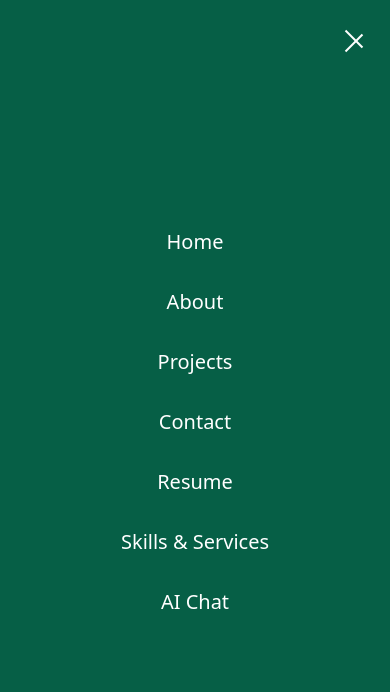
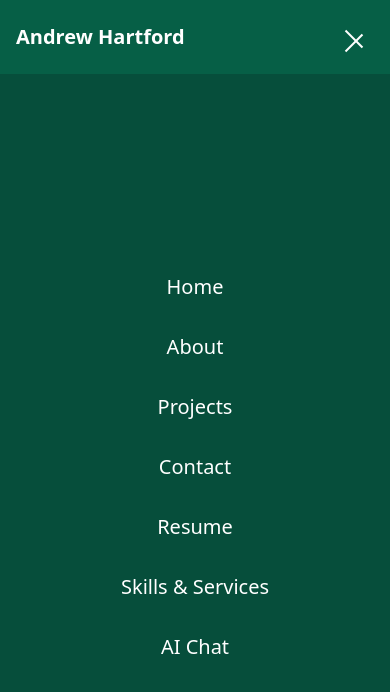
Before and after one commit to audiomuse1/personal-portfolioWebsite, a Next.js app: page / in a window 390 px wide. Both pictures are taken after a click on the button "Toggle menu". Shown: the top 692 px of the page. Built offline with nearby package versions, Linux system fonts and the light colour scheme.

Commit message:
Improved mobile menu - maintains header in view

```diff
--- a/src/components/Header.tsx
+++ b/src/components/Header.tsx
@@ -30,7 +30,7 @@ export default function Header() {
           <Link href="/contact" className="hover:text-emerald-200 transition-colors">
             Contact
           </Link>
-            <Link href="/chat" className="hover:text-emerald-200 transition-colors">
+          <Link href="/chat" className="hover:text-emerald-200 transition-colors">
             AI Chat
           </Link>
         </nav>
--- a/src/components/MobileNav.tsx
+++ b/src/components/MobileNav.tsx
@@ -11,8 +11,8 @@ export default function MobileNav() {
     <div className="lg:hidden">
       <button
         onClick={() => setIsOpen(!isOpen)}
-        className="relative z-50 p-2"
-        aria-label="Toggle Menu"
+        className="p-2 relative z-50"
+        aria-label="Toggle menu"
       >
         <div className="flex flex-col gap-1.5">
           <motion.span
@@ -36,9 +36,9 @@ export default function MobileNav() {
             initial={{ opacity: 0, x: '100%' }}
             animate={{ opacity: 1, x: 0 }}
             exit={{ opacity: 0, x: '100%' }}
-            className="fixed inset-0 bg-emerald-800 z-40"
+            className="fixed inset-x-0 top-[3.5rem] bottom-0 bg-emerald-900 z-30"
           >
-            <nav className="flex flex-col items-center justify-center h-full space-y-8 text-xl">
+            <nav className="flex flex-col items-center justify-center h-full space-y-8 text-xl pt-4">
               <Link
                 href="/"
                 onClick={() => setIsOpen(false)}
--- a/src/styles/globals.css
+++ b/src/styles/globals.css
@@ -6,3 +6,9 @@
 html {
   scroll-behavior: smooth;
 }
+
+@media screen and (max-width: 800px) {
+  .bg-emerald-900 {
+    margin-top: 18px;
+  }
+}
```
